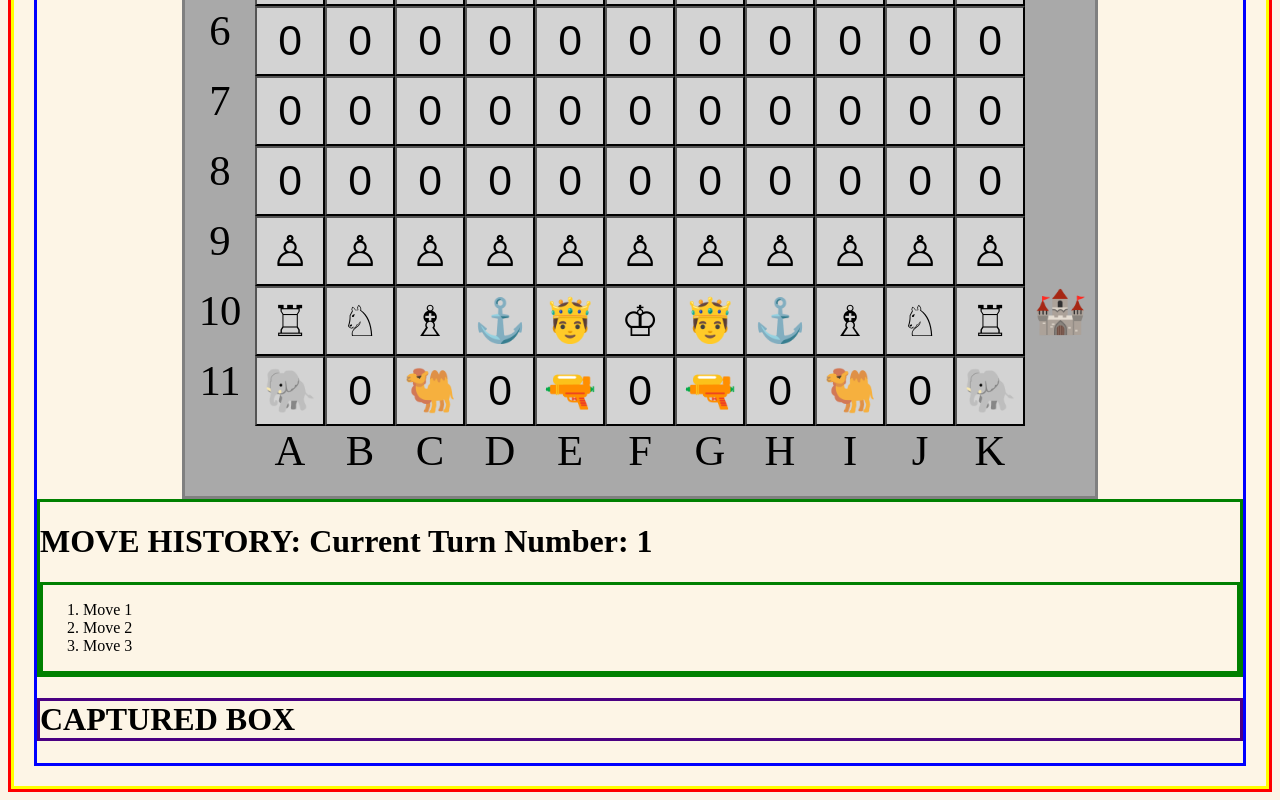
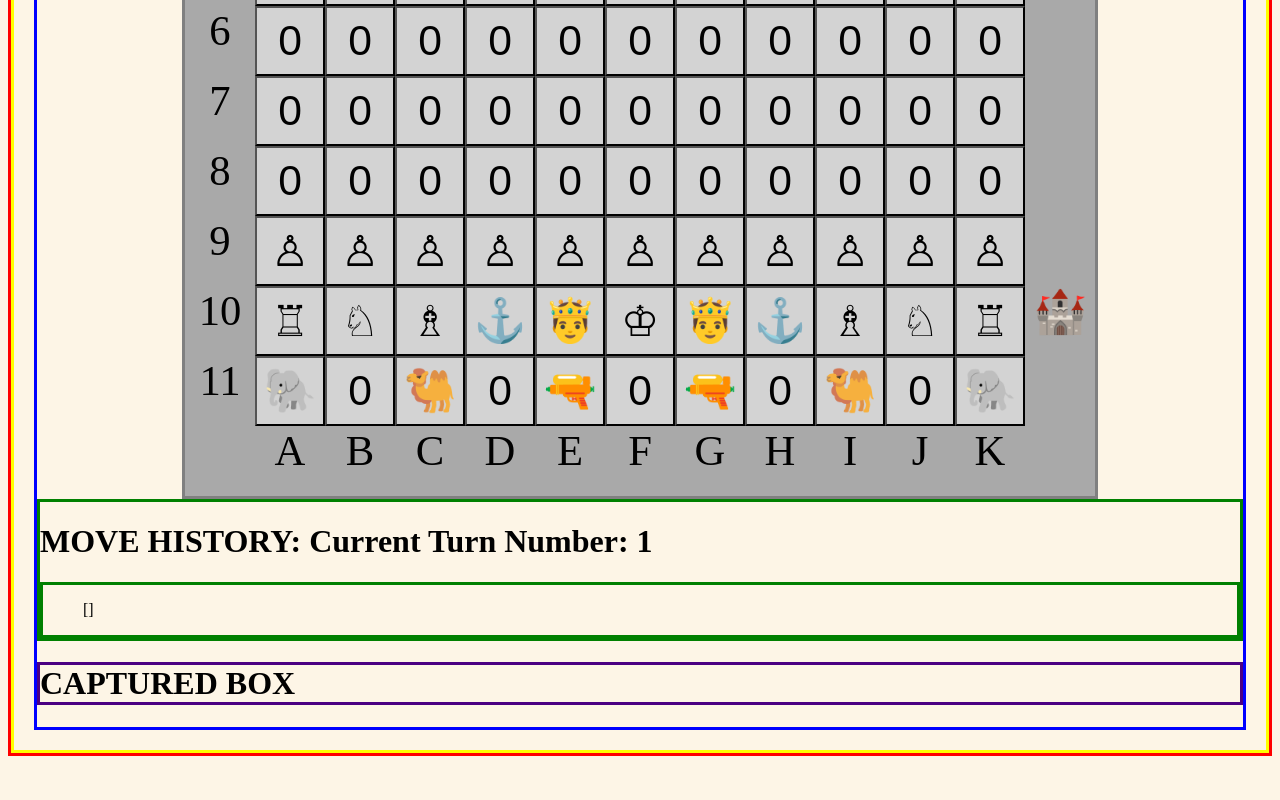
Before and after one commit to bobbydwise1/capstone-react-week3, a React app: page /#/gameroute in a window 1280 px wide. Shown: the part 614-1414 px from the top of the page. After the commit the page ends 1378 px from the top, so only its background shows below. Built offline with nearby package versions, Linux system fonts and the light colour scheme.

Commit message:
Fix bug on GameBoard component to MoveHistory component parent-child data flow.

```diff
--- a/src/components/gameboard.jsx
+++ b/src/components/gameboard.jsx
@@ -306,16 +306,15 @@ class Gameboard extends React.Component {
            <div style={gridOuter}></div>
 
          </div>
-         <MoveHistory moveNumber={this.state.currentMoveNumber}></MoveHistory>
-         <CapturedBox></CapturedBox>
+         <MoveHistory
+           currentMoveNumber={this.state.currentMoveNumber}
+           moveHistory={this.state.moveHistory}
+         />
+       <CapturedBox />
       </div>
 
     );
   }
 }
-// GameBoard.propTypes = {
-//   entireState: PropTypes.object
-// };
-
 
 export default Gameboard;
--- a/src/components/movehistory.jsx
+++ b/src/components/movehistory.jsx
@@ -3,22 +3,14 @@ import { Switch, Route, Link } from 'react-router-dom';
 import * as math from 'mathjs';
 import PropTypes from 'prop-types';
 
-class MoveHistory extends React.Component {
-  constructor(props) {
-    super(props);
-    this.state = {
+function MoveHistory(props) {
 
-    };
-  }
-
-  render() {
   const compBox = {
     border: "solid green",
     backgroundColor: "light yellow",
   }
 
-    console.log("What is this? :" + this.state)
-    console.log("What is this? JSON :" + JSON.stringify(this.state))
+  console.log("What is JSON.stringify(props)? :" + JSON.stringify(props))
 
   const dummyTest = {
     moveNumber: 222
@@ -26,17 +18,14 @@ class MoveHistory extends React.Component {
 
   return (
     <div style={compBox}>
-        <h1>MOVE HISTORY: Current Turn Number: {this.props.moveNumber}</h1>
+      <h1>MOVE HISTORY: Current Turn Number: <a>{props.currentMoveNumber}</a></h1>
       <div style={compBox}>
         <ol>
-            <li>Move 1</li>
-            <li>Move 2</li>
-            <li>Move 3</li>
+          {JSON.stringify(props.moveHistory)}
         </ol>
       </div>
     </div>
   );
 }
-}
 
 export default MoveHistory;
```
Lines whose indentation alone changed are shown as unchanged.
